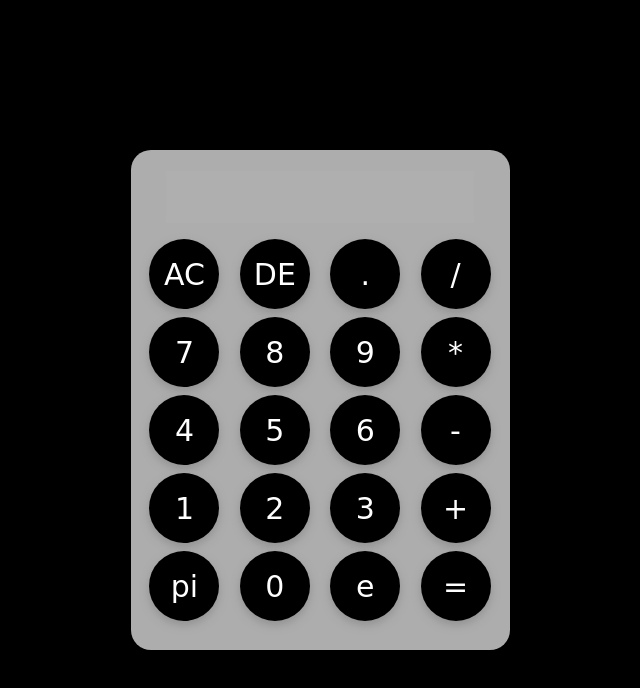
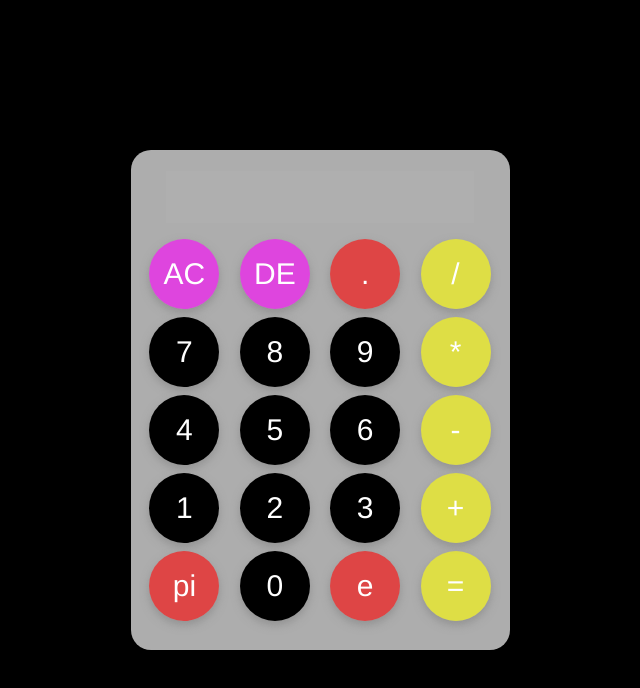
Before and after one commit to SanjeevThalod/Calculator, a plain HTML site: page index.html in a window 1280 px wide. Shown: the whole page, without its empty margins (320-960 px from the left). Drawn offline with Linux system fonts and the light colour scheme.

Commit message:
Update 9.css

```diff
--- a/9.css
+++ b/9.css
@@ -11,7 +11,7 @@ body{
 }
 .container{
     height: 500px;
-    min-width: 370px;
+    min-width: 360px;
     display: flex;
     flex-direction: column;
     justify-content: space-evenly;
@@ -27,7 +27,7 @@ body{
     justify-content: space-between;
 }
 input[type=button]{
-    font-family: cursive;
+    font-family:'Franklin Gothic Medium', 'Arial Narrow', Arial, sans-serif;
     height: 70px;
     width: 70px;
     border-radius: 50%;
@@ -51,3 +51,33 @@ input[type=text]{
     font-weight: 600;
     text-align: end;
 }
+input[value=AC]{
+    background-color: rgba(255,0,255,0.6);
+}
+input[value=DE]{
+    background-color: rgba(255,0,255,0.6);
+}
+input[value='.']{
+    background-color: rgba(255,0,0,0.6);
+}
+input[value='/']{
+    background-color: rgba(255,255,0,0.6);
+}
+input[value='*']{
+    background-color: rgba(255,255,0,0.6);
+}
+input[value='-']{
+    background-color: rgba(255,255,0,0.6);
+}
+input[value='+']{
+    background-color: rgba(255,255,0,0.6);
+}
+input[value='=']{
+    background-color: rgba(255,255,0,0.6);
+}
+input[value=pi]{
+    background-color: rgba(255,0,0,0.6);
+}
+input[value=e]{
+    background-color: rgba(255,0,0,0.6);
+}
```
